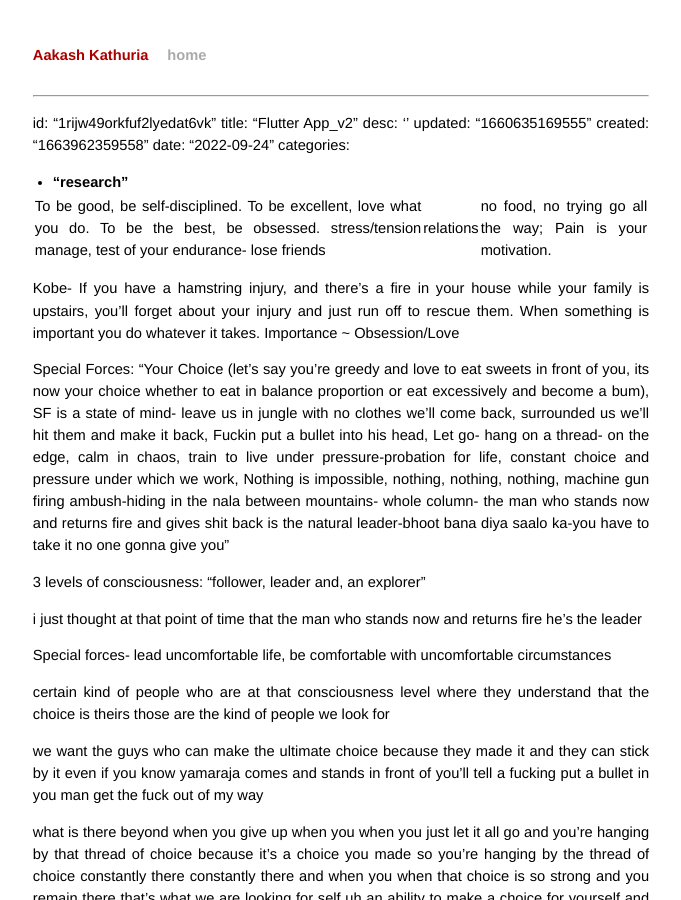
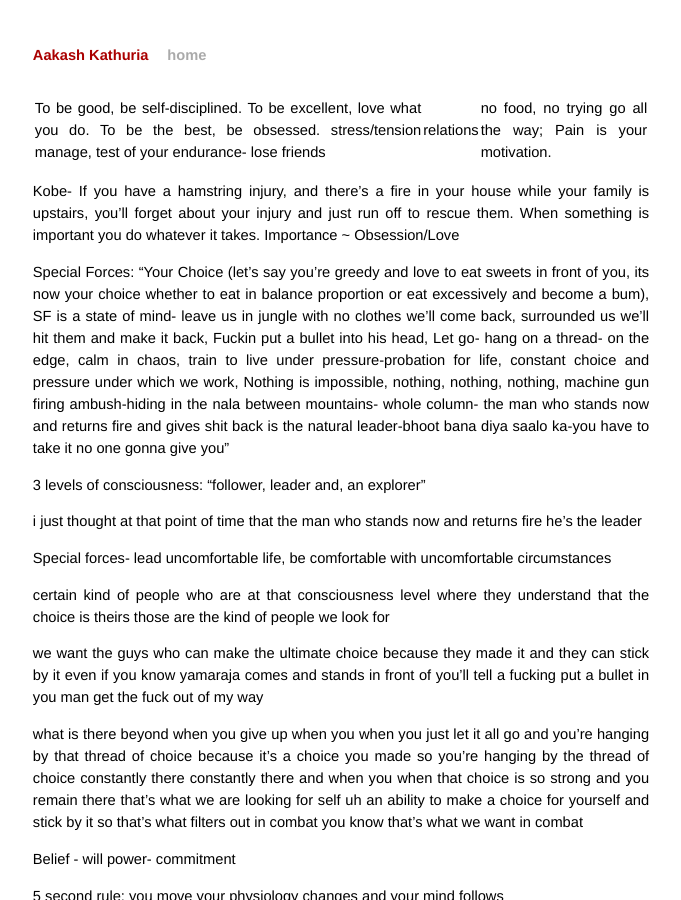
Before and after one commit to arjunbahl/jekyll, a Jekyll site: the page built from _posts/2022-09-24-Flutter-App_v3.md, in a window 1280 px wide and 900 px high. Shown: the whole window, without its empty margins (299-980 px from the left). Built offline with Jekyll 4.4.1, drawn with Linux system fonts in a browser that asks for light colours; our own code applies the rules of GitHub Pages for plain Markdown files.

Commit message:
first commit

```diff
--- a/_posts/2022-09-24-Flutter-App_v3.md
+++ b/_posts/2022-09-24-Flutter-App_v3.md
@@ -1,19 +1,8 @@
 ---
 id: "mn74k24lc6a50lrdqyj6v22"
 title: "Flutter App_v3"
-desc: ''
+desc: ""
 updated: "1664964989115"
-created: "1663962359558"
-date: "2022-09-24"
-categories:
-  - "research"
----
-
----
-id: "1rijw49orkfuf2lyedat6vk"
-title: "Flutter App_v2"
-desc: ''
-updated: "1660635169555"
 created: "1663962359558"
 date: "2022-09-24"
 categories:
```
